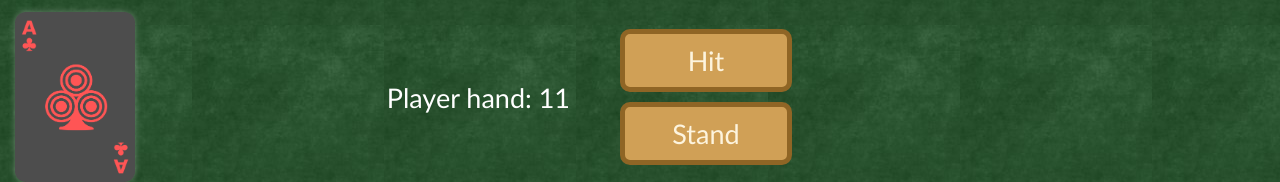
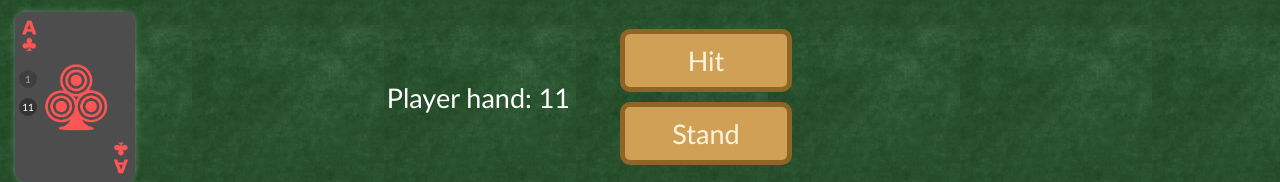
Before and after one commit to jhasuev/blackjack, a Vue app: page / in a window 1280 px wide. Both pictures are taken after a click on the button "Hit". Shown: the part 323-505 px from the top of the page. Built offline with nearby package versions, Linux system fonts and the light colour scheme.

Commit message:
set score for Asso

```diff
--- a/src/App.vue
+++ b/src/App.vue
@@ -3,7 +3,7 @@
     <div class="game">
 
       <Player class="player" title="Dealer hand" :cards="enemy" />
-      <Player class="player" title="Player hand" :cards="player" />
+      <Player class="player" title="Player hand" :cards="player" @setScore="setScore" />
 
     </div>
 
@@ -151,6 +151,10 @@
         })
         this.cards = cards.sort(() => Math.random() - .5)
       },
+
+      setScore({card, score}){
+        card.score = score
+      },
     },
   }
 </script>
--- a/src/components/Card.vue
+++ b/src/components/Card.vue
@@ -1,5 +1,15 @@
 <template>
   <div class="card" :class="{opened: !card.opened}" :style="getStyles" ref="card">
+    <div class="scores" v-if="canShowScores">
+      <button
+        v-for="(score, i) in card.scores"
+        :key="i"
+        :class="['scores__item', {
+          'scores__item--active': score == card.score
+        }]"
+        @click="$emit('setScore', score)"
+      >{{ score }}</button>
+    </div>
     <div class="content">
       <div class="front">
         <img :src="require(`@/assets/img/${card.name}_black.png`)" class="img">
@@ -23,6 +33,10 @@
       }
     },
     computed: {
+      canShowScores(){
+        return this.card.scores.length > 1 && this.card.opened
+      },
+
       getStyles(){
         if(this.position) {
           return {
@@ -59,8 +73,34 @@
     width: 120px;
     height: 170.38px;
     font-size: 0;
+    transition: .5s;
+  }
 
-    transition: .5s;
+  .scores {
+    position: absolute;
+    z-index: 9;
+    top: 50%;
+    left: 4px;
+    transform: translateY(-50%);
+    &__item {
+      display: block;
+      width: 18px;
+      height: 18px;
+      line-height: 18px;
+      text-align: center;
+      border-radius: 50%;
+      font-size: 10px;
+      background-color: #333;
+
+      margin-bottom: 10px;
+      opacity: .5;
+      cursor: pointer;
+
+      &--active {
+        opacity: 1;
+        cursor: default;
+      }
+    }
   }
 
   .content {
--- a/src/components/Player.vue
+++ b/src/components/Player.vue
@@ -1,7 +1,13 @@
 <template>
   <div class="player">
     <div class="player__cards">
-      <Card v-for="(card, i) in cards" :key="i" :card="card" class="player__cards-item" />
+      <Card
+        v-for="(card, i) in cards"
+        :key="i"
+        :card="card"
+        @setScore="$emit('setScore', {card, score: $event})"
+        class="player__cards-item"
+      />
     </div>
     <div class="player__info">
       {{ title }}: {{ getCardsSum }}
```
